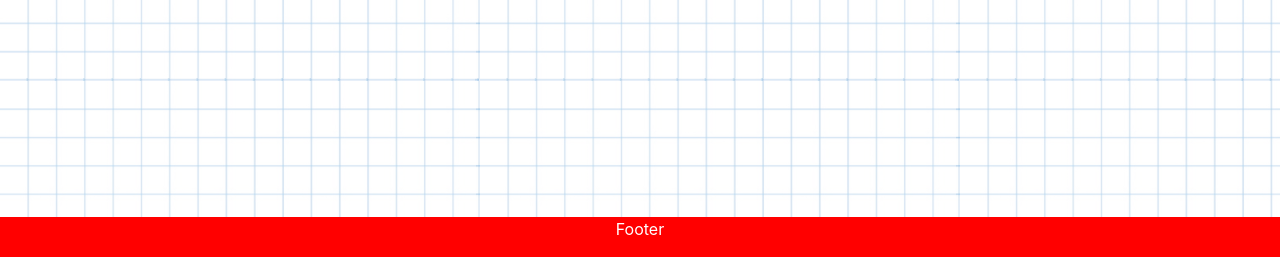
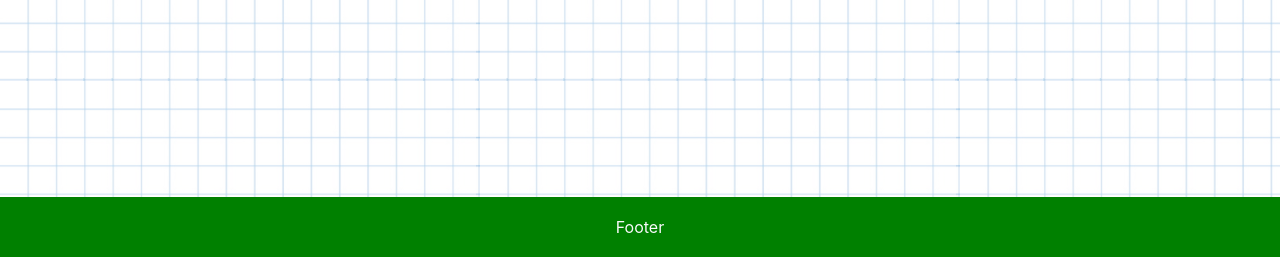
Before and after one commit to CSCE-4901-Capstone-Group-CacheMoney/College-of-Engineering-Degree-Plan-App, a Django app: page /administration/ in a window 1280 px wide. Shown: the part 543-800 px from the top of the page. Run offline with Django 3.2, Linux system fonts and the light colour scheme; the visitor is signed in with stand-in values (Sample User, id 1); some libraries are stand-ins or nearby versions.

Commit message:
Tweaked footer

```diff
--- a/src/static/css/style.css
+++ b/src/static/css/style.css
@@ -3,16 +3,6 @@ navbar-brand {
 }
 navbar-nav {
 	display:inline-block;
-}
-.footer-custom{
-	/*fix this so that the footer is not sticky, but *actually* at the bottom*/
-	position: fixed;
-	left: 0;
-	bottom: 0;
-	width: 100%;
-	background-color: red;
-	color: white;
-	text-align: center;
 }
 h1 {
 
@@ -150,3 +140,35 @@ background-color: rgba(85,198,87,.6);
 .autocomplete-suggestions strong { font-weight: normal; color: #3399FF; }
 .autocomplete-group { padding: 2px 5px; }
 .autocomplete-group strong { display: block; border-bottom: 1px solid #000; }
+
+
+/*Credit: https://getbootstrap.com/docs/4.0/examples/sticky-footer/*/
+/* Sticky footer styles
+-------------------------------------------------- */
+html {
+  position: relative;
+  min-height: 100%;
+}
+body {
+  margin-bottom: 60px; /* Margin bottom by footer height */
+}
+.footer {
+  position: absolute;
+  bottom: 0;
+  width: 100%;
+  height: 60px; /* Set the fixed height of the footer here */
+  line-height: 60px; /* Vertically center the text there */
+  background-color: green;
+  text-align: center;
+}
+
+
+/* Custom page CSS
+-------------------------------------------------- */
+/* Not required for template or sticky footer method. */
+
+.container {
+  width: auto;
+  max-width: 680px;
+  padding: 0 15px;
+}
--- a/src/templates/administration/footer.html
+++ b/src/templates/administration/footer.html
@@ -1,3 +1,5 @@
-<div class="footer-custom">
-    <p>Footer</p>
-</div>
+<footer class="footer">
+  <div class="container">
+    <span class="text-light">Footer</span>
+  </div>
+</footer>
```
